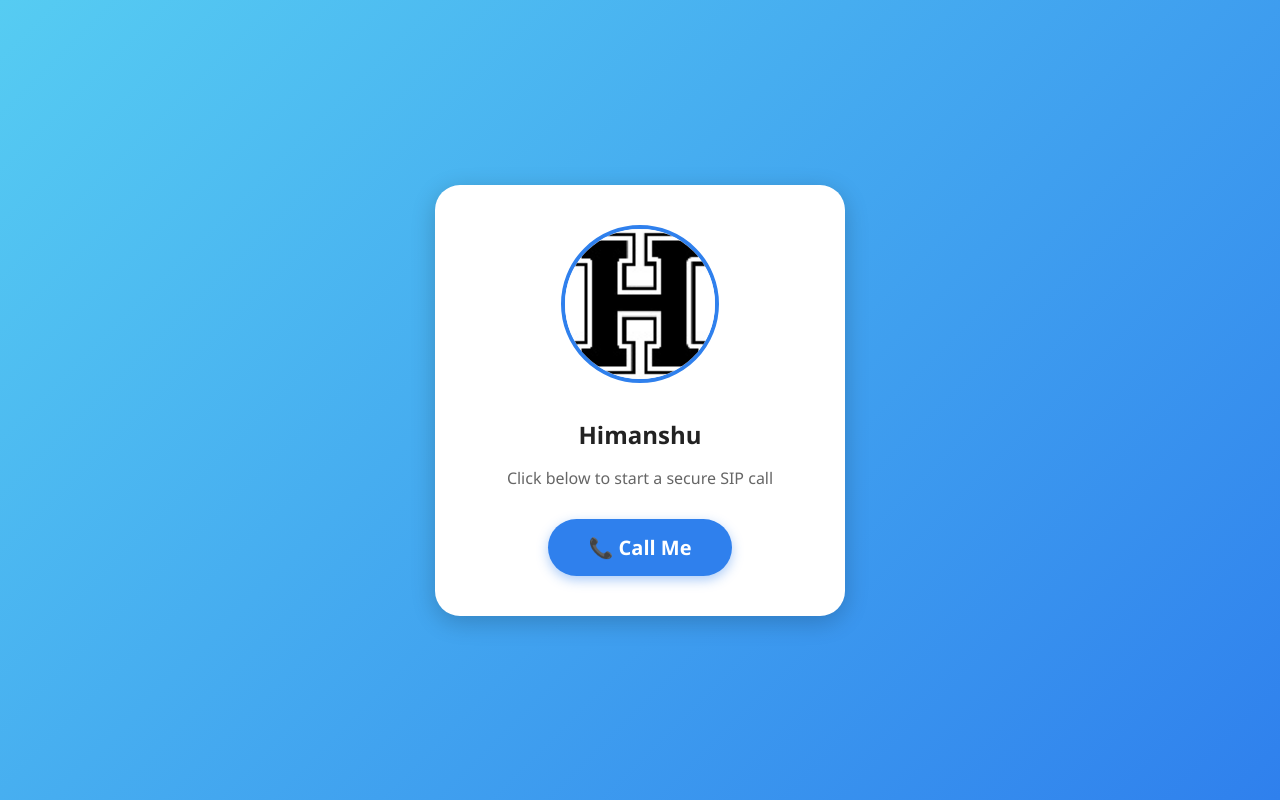
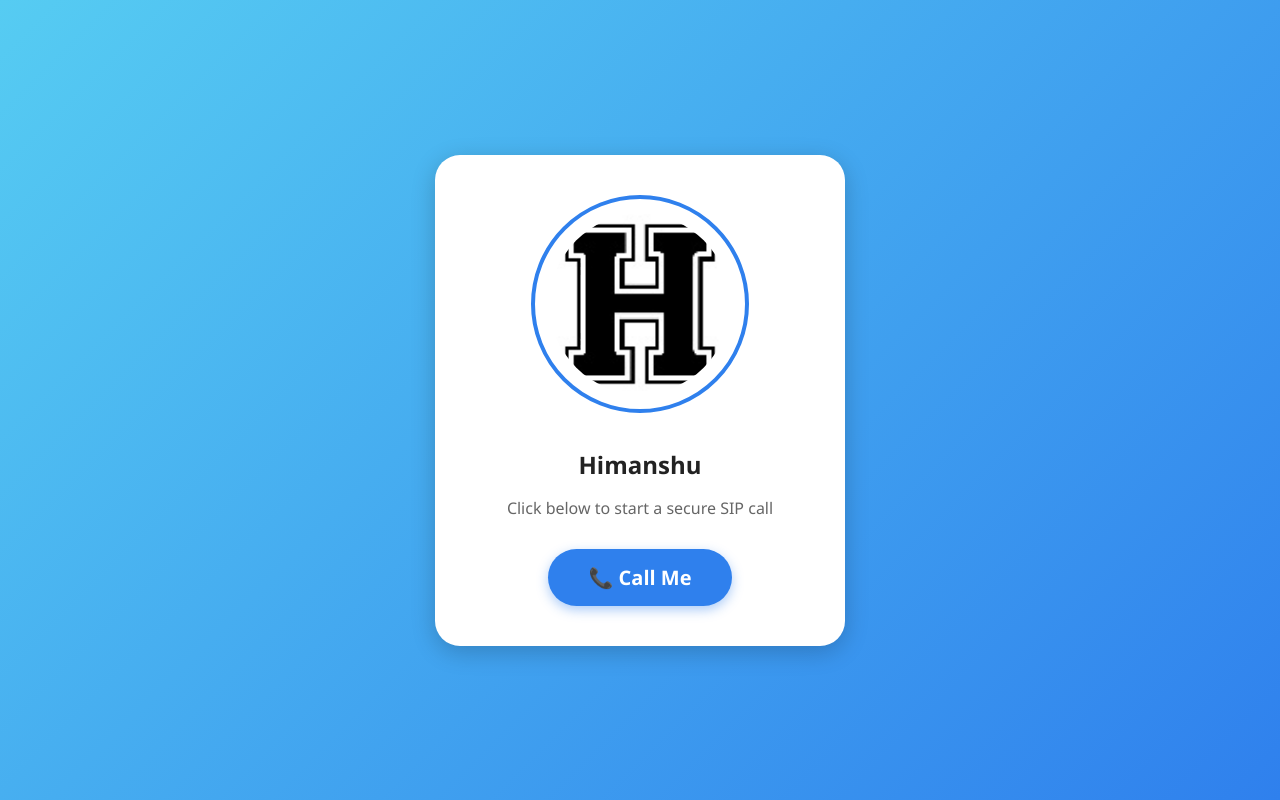
Before and after one commit to himinaction6-gif/Call, a plain HTML site: page index.html in a window 1280 px wide. Drawn offline with Linux system fonts and the light colour scheme.

Commit message:
Update index.html

```diff
--- a/index.html
+++ b/index.html
@@ -6,7 +6,7 @@
   <title>Call Himanshu</title>
   <meta property="og:title" content="Call Himanshu">
   <meta property="og:description" content="Click to start a secure SIP call with Himanshu">
-  <!-- Your uploaded image -->
+  <!-- Your uploaded H logo -->
   <meta property="og:image" content="https://himinaction6-gif.github.io/Call/IMG_0719.jpeg">
   <meta property="og:type" content="website">
   <style>
@@ -29,14 +29,14 @@
       width: 90%;
     }
     .avatar {
-      width: 150px;          /* slightly bigger circle */
-      height: 150px;
-      border-radius: 50%;    /* makes it circular */
-      object-fit: cover;     /* fills the circle nicely */
-      object-position: center; /* keeps it centered */
+      width: 180px;            /* larger circle for clarity */
+      height: 180px;
+      border-radius: 50%;      /* makes it a circle */
+      object-fit: contain;     /* show the whole H with no crop */
+      background-color: #fff;  /* white fill behind the H */
+      padding: 15px;           /* space around logo inside circle */
       margin-bottom: 20px;
       border: 4px solid #2f80ed;
-      background-color: #fff; /* in case image doesn't fill */
     }
     h1 {
       margin: 10px 0;
@@ -67,8 +67,8 @@
 </head>
 <body>
   <div class="card">
-    <!-- Avatar uses the uploaded image -->
-    <img class="avatar" src="IMG_0719.jpeg" alt="Profile Photo">
+    <!-- Avatar now displays your H logo clean inside a circle -->
+    <img class="avatar" src="IMG_0719.jpeg" alt="H Logo">
     <h1>Himanshu</h1>
     <p>Click below to start a secure SIP call</p>
     <a class="call-btn" href="https://webrtc.sipthor.net/call/himinaction6@sylk.link" target="_blank">
```
